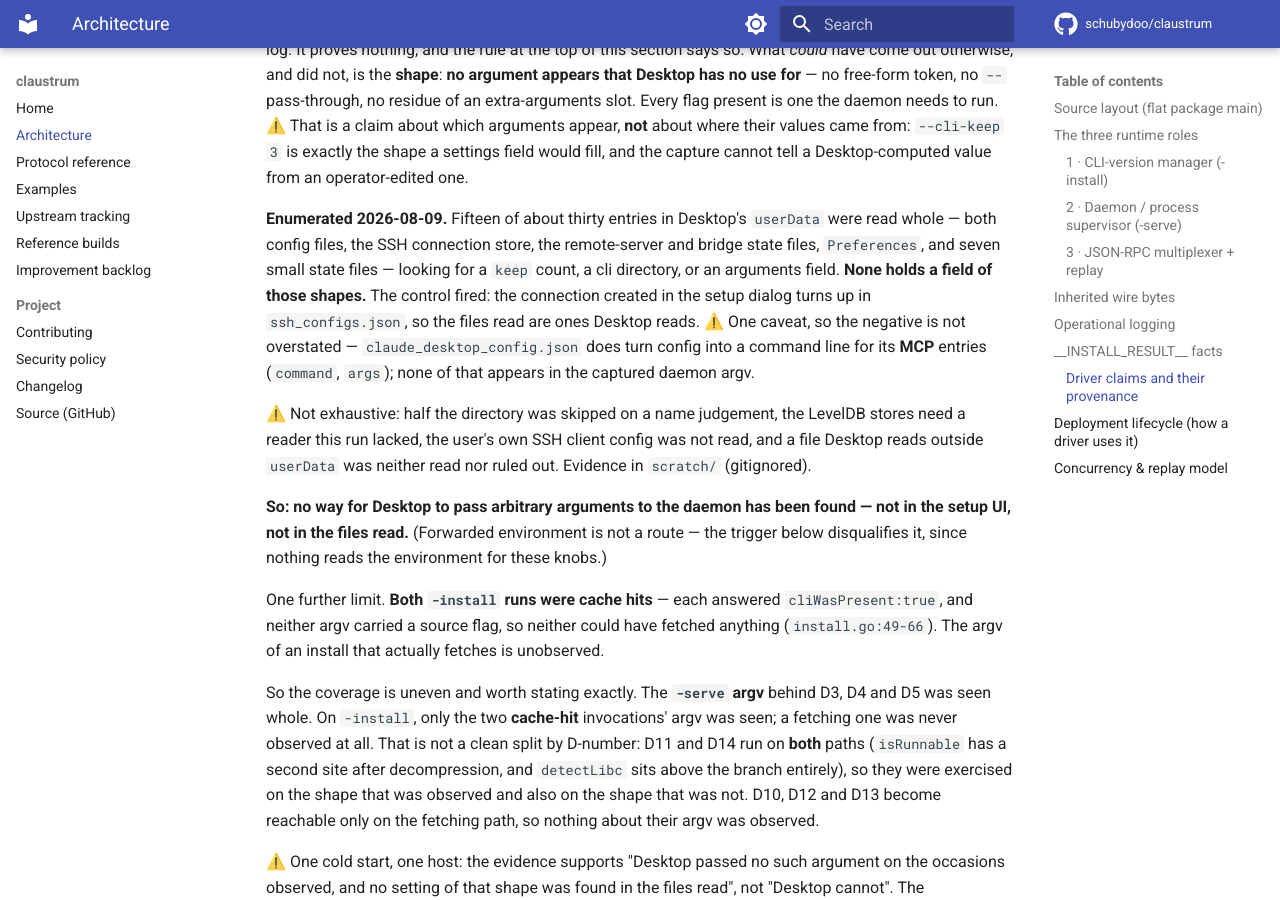
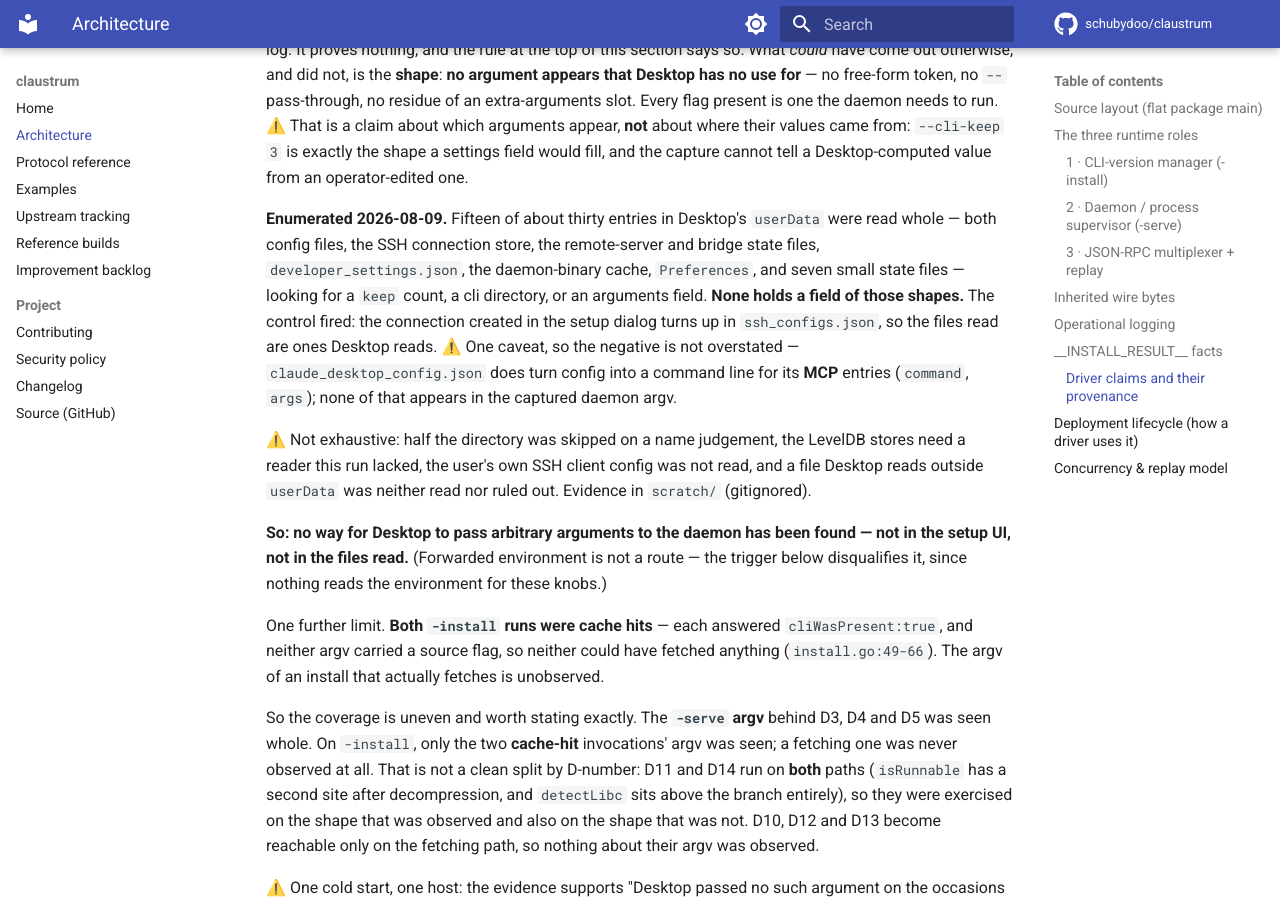
Before and after one commit to schubydoo/claustrum, an MkDocs documentation site: the page built from docs/ARCHITECTURE.md, in a window 1280 px wide and 900 px high, scrolled down 7617 px. Built offline with MkDocs 1.6.1 and Material for MkDocs 9.7.7, drawn with Linux system fonts in a browser that asks for light colours; comment, search, counter and statistics services are not loaded.

Commit message:
docs: itemise all fifteen read entries, not thirteen
Cutting the eleven-row file table left a prose list that names thirteen entries
against the fifteen the same sentence claims — developer_settings.json and the
daemon-binary cache were dropped. "15 of ~30" is the scoping qualifier all four
sites carry, and nothing in the tree itemised it any more, so the count could
not be checked.

Both are named again. The number was right; the list was short.

Co-Authored-By: Claude Opus 5 <noreply@anthropic.com>

```diff
--- a/docs/ARCHITECTURE.md
+++ b/docs/ARCHITECTURE.md
@@ -280,7 +280,8 @@ cannot tell a Desktop-computed value from an operator-edited one.
 
 **Enumerated 2026-08-09.** Fifteen of about thirty entries in Desktop's `userData`
 were read whole — both config files, the SSH connection store, the remote-server
-and bridge state files, `Preferences`, and seven small state files — looking for a
+and bridge state files, `developer_settings.json`, the daemon-binary cache,
+`Preferences`, and seven small state files — looking for a
 `keep` count, a cli directory, or an arguments field. **None holds a field of those
 shapes.** The control fired: the connection created in the
 setup dialog turns up in `ssh_configs.json`, so the files read are ones Desktop
```
